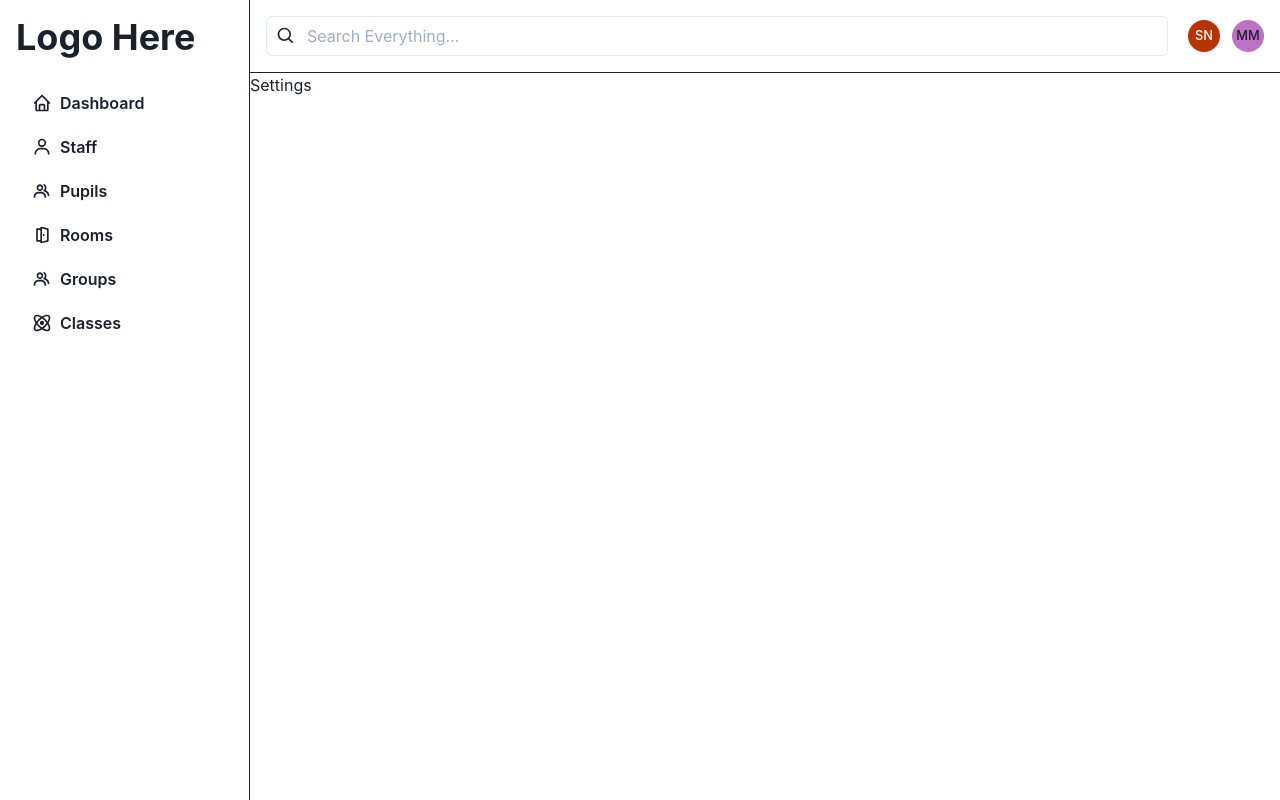
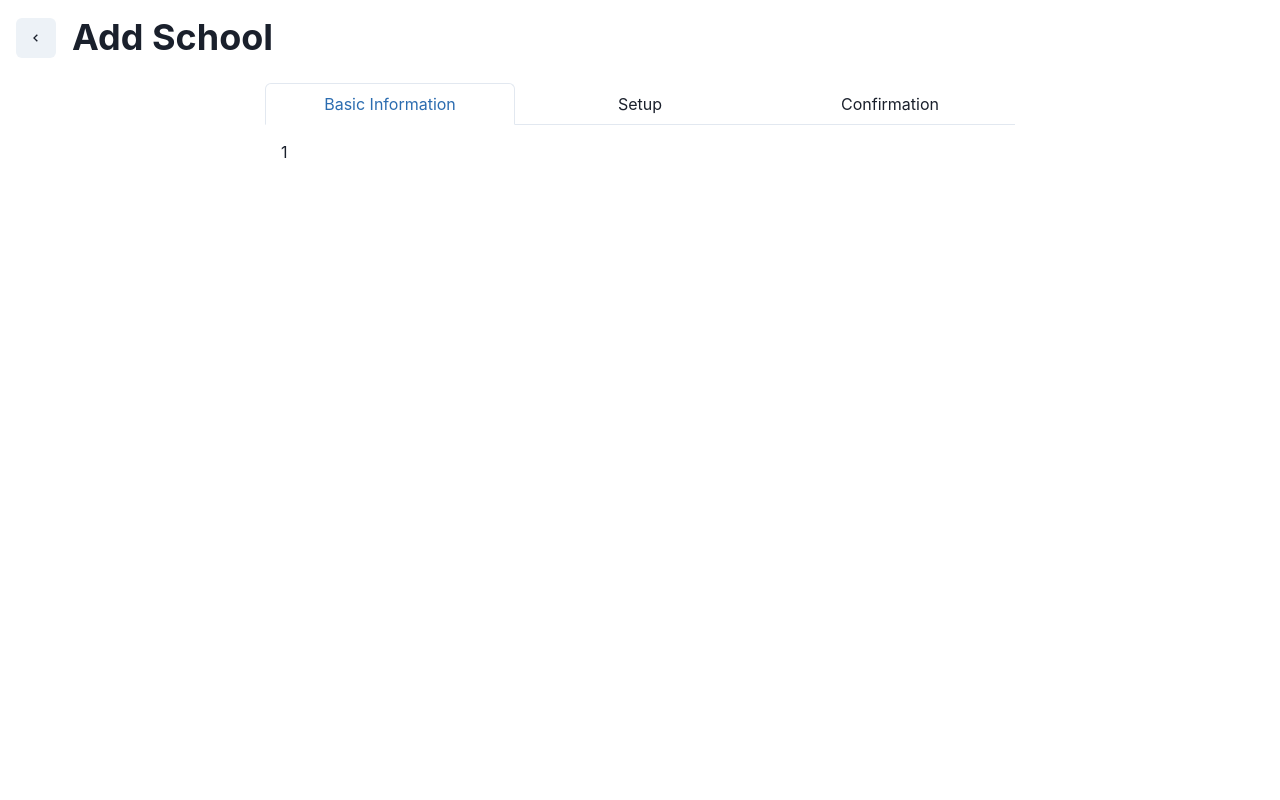
Before and after one commit to mattmuirhead/scheduler, a React (Create React App) app: page /school/add in a window 1280 px wide. Built offline with nearby package versions, Linux system fonts and the light colour scheme.

Commit message:
Add school

```diff
--- a/src/App.js
+++ b/src/App.js
@@ -20,6 +20,7 @@ import Resource from './pages/Resource'
 import ResourceView from './pages/Resource/view'
 import ResourceAdd from './pages/Resource/add'
 import Settings from './pages/Settings'
+import SchoolAdd from './pages/School/add'
 
 
 const Layout = ({ component: Component, ...rest }) => {
@@ -49,6 +50,7 @@ const App = () => {
             <Layout path="/:resourceType(staff|pupils|rooms|groups|classes)/add" component={ResourceAdd} />
             <Layout path="/:resourceType(staff|pupils|rooms|groups|classes)/:id" component={ResourceView} />
             <Layout path="/:resourceType(staff|pupils|rooms|groups|classes)" component={Resource} />
+            <Route path="/school/add" component={SchoolAdd} />
             <Layout path="/:settingsType(school|user)" component={Settings} />
             <Route path="/" component={Login} />
           </Switch>
--- a/src/components/Header/index.js
+++ b/src/components/Header/index.js
@@ -79,8 +79,8 @@ const Header = () => {
             <MenuItem icon={<Icon as={BiGridAlt} boxSize={5} />}>
               Switch School
             </MenuItem>
-            <MenuItem icon={<Icon as={BiCustomize} boxSize={5} />}>
-              New School
+            <MenuItem icon={<Icon as={BiCustomize} boxSize={5} />} onClick={() => history.push('/school/add')}>
+              Add School
             </MenuItem>
           </MenuList>
         </Menu>
--- /dev/null
+++ b/src/pages/School/add.js
@@ -0,0 +1,50 @@
+import {
+  Flex,
+  Heading,
+  Tooltip,
+  IconButton,
+  Tabs,
+  TabList,
+  Tab,
+  TabPanels,
+  TabPanel,
+} from '@chakra-ui/react'
+import { BiChevronLeft } from 'react-icons/bi'
+import { useHistory } from 'react-router-dom'
+
+const SchoolAdd = () => {
+  const history = useHistory()
+
+  return (
+    <Flex flexDirection="column" p={4} width="100%">
+      {/* Only render if not first time */}
+      <Flex alignItems="center" mb={6}>
+        <Tooltip label="Back">
+          <IconButton
+            onClick={() => history.push('/dashboard')}
+            aria-label="Back"
+            icon={<BiChevronLeft />}
+            mr={4}
+          />
+        </Tooltip>
+        <Heading as="h2">Add School</Heading>
+      </Flex>
+      <Flex width="100%" maxWidth="750px" mx="auto">
+        <Tabs width="100%" isFitted variant="enclosed">
+          <TabList>
+            <Tab>Basic Information</Tab>
+            <Tab>Setup</Tab>
+            <Tab>Confirmation</Tab>
+          </TabList>
+          <TabPanels>
+            <TabPanel>1</TabPanel>
+            <TabPanel>2</TabPanel>
+            <TabPanel>3</TabPanel>
+          </TabPanels>
+        </Tabs>
+      </Flex>
+    </Flex>
+  )
+}
+
+export default SchoolAdd
```
